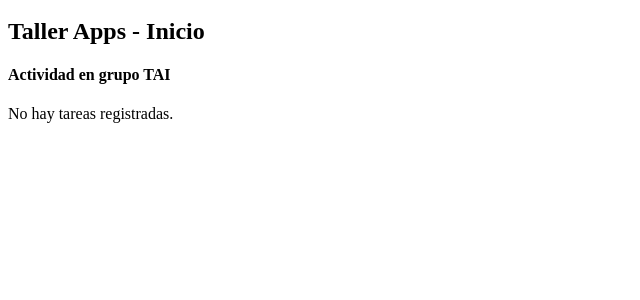
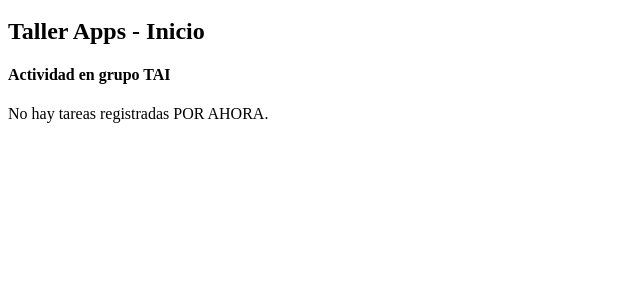
Before and after one commit to waldyounity/Actividad-4---Grupo-4, a Flask app: page / in a window 1280 px wide. Shown: the part 154-454 px from the top of the page, without its empty margins (0-640 px from the left). Run offline with Flask 3, Linux system fonts and the light colour scheme.

Commit message:
SE AGREGO EL MODIFICAR REVISAR

```diff
--- a/templates/index.html
+++ b/templates/index.html
@@ -16,6 +16,6 @@
         {% endfor %}
     </ul>
 {% else %}
-    <p>No hay tareas registradas.</p>
+    <p>No hay tareas registradas POR AHORA.</p>
 {% endif %}
 {% endblock %}
```
